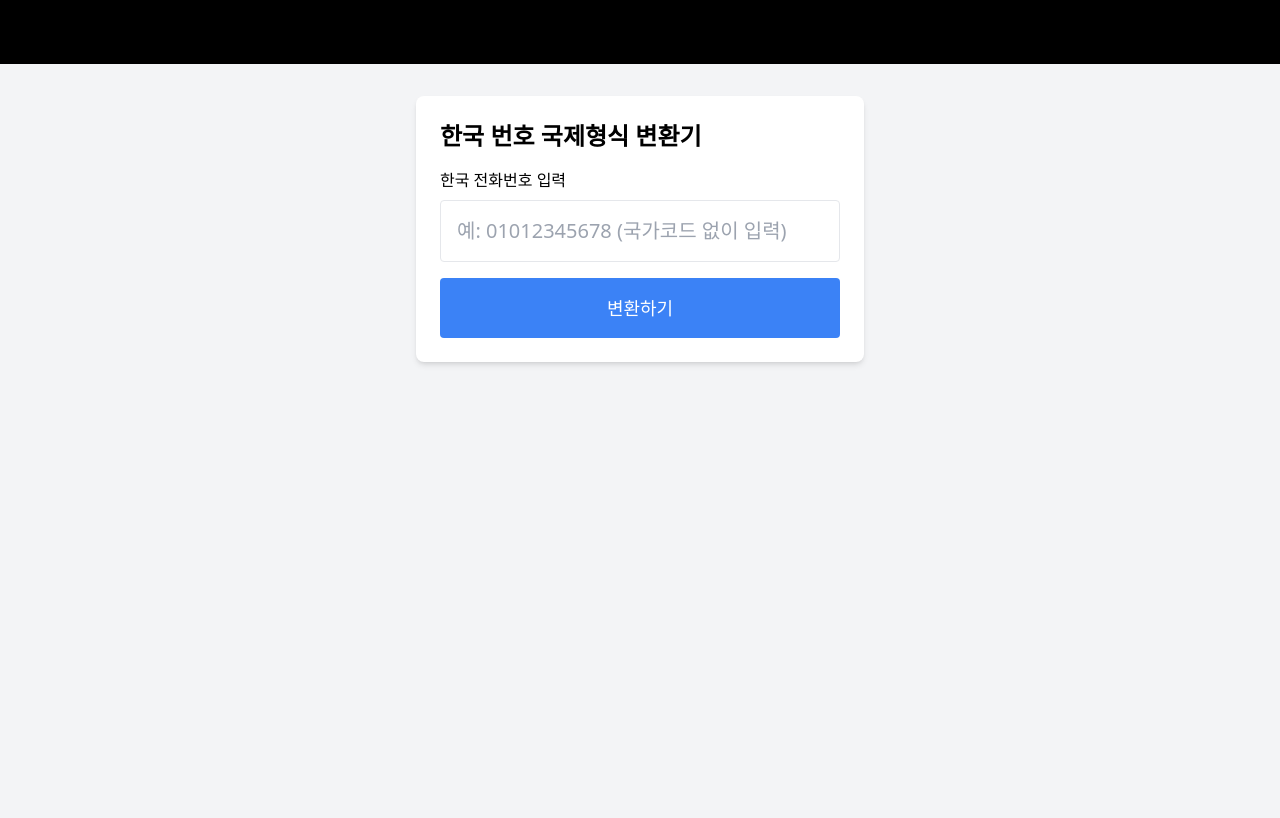
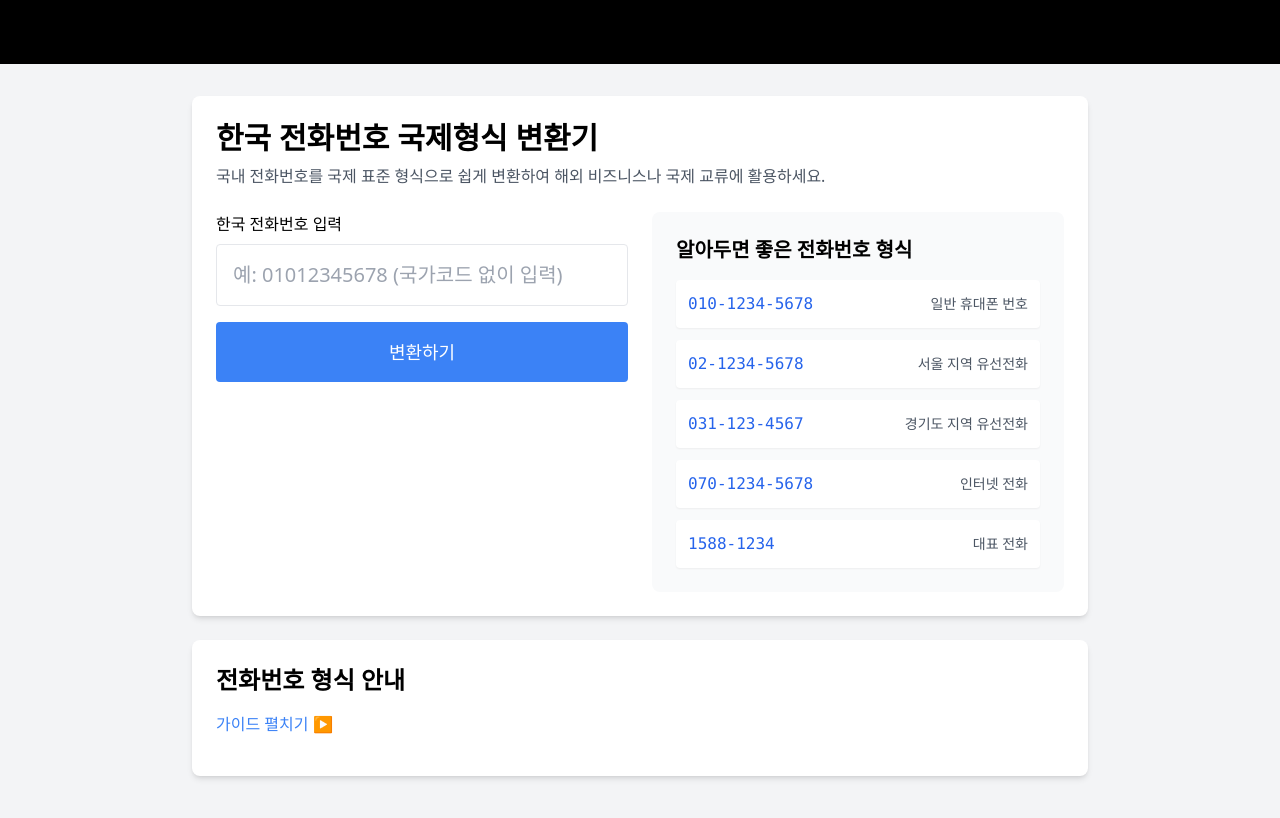
Before and after one commit to lejuho/phone_number_convert, a Next.js app: page / in a window 1280 px wide. Shown: the top 818 px of the page. Built offline with nearby package versions, Linux system fonts and the light colour scheme.

Commit message:
component detach

```diff
--- a/app/page.tsx
+++ b/app/page.tsx
@@ -1,45 +1,67 @@
 'use client';
 
-import { parsePhoneNumberFromString } from 'libphonenumber-js';
-import { useState } from 'react';
+import { useCallback, useEffect, useState } from 'react';
+
+import { convertToInternational } from '@/lib/PhoneUtils';
+import dynamic from 'next/dynamic';
+
+// 동적 임포트로 컴포넌트 분리
+const PhoneInput = dynamic(() => import('@/components/PhoneInput'), { ssr: false });
+const ConvertedNumber = dynamic(() => import('@/components/ConvertedNumber'), { ssr: false });
+const FormatGuide = dynamic(() => import('@/components/FormatGuide'), { ssr: false });
+const DetailedGuide = dynamic(() => import('@/components/DetailedGuide'), { ssr: false });
 
 export default function Home() {
-  const [phone, setPhone] = useState<string>('');
-  const [convertedNumber, setConvertedNumber] = useState<string>('');
+  const [mounted, setMounted] = useState(false);
+  const [phone, setPhone] = useState('');
+  const [convertedNumber, setConvertedNumber] = useState('');
+  const [showGuide, setShowGuide] = useState(false);
 
-  const handleConvert = () => {
-    try {
-      // 한국 번호로 강제 파싱
-      const phoneNumber = parsePhoneNumberFromString(phone, 'KR');
+  useEffect(() => {
+    setMounted(true);
+  }, []);
 
-      if (phoneNumber) {
-        setConvertedNumber(phoneNumber.formatInternational());
+  const handlePhoneChange = useCallback((value: string) => {
+    setPhone(value);
+  }, []);
+
+  const handleConvert = useCallback(() => {
+    const result = convertToInternational(phone);
+    if (result) {
+      setConvertedNumber(result);
     } else {
       alert('유효한 한국 전화번호 형식이 아닙니다');
     }
+  }, [phone]);
+
+  const handleCopy = useCallback(async () => {
+    try {
+      await navigator.clipboard.writeText(convertedNumber);
     } catch (error) {
-      console.error(error);
-      alert('올바른 번호를 입력해주세요 (예: 01012345678)');
+      console.error('복사 실패:', error);
     }
-  };
+  }, [convertedNumber]);
+
+  const toggleGuide = useCallback(() => {
+    setShowGuide(prev => !prev);
+  }, []);
+
+  if (!mounted) {
+    return null;
+  }
 
   return (
     <div className="min-h-screen bg-gray-100 p-8">
-      <div className="max-w-md mx-auto bg-white rounded-lg p-6 shadow-md">
-        <h1 className="text-2xl font-bold mb-4">한국 번호 국제형식 변환기</h1>
+      <div className="max-w-4xl mx-auto">
+        <div className="bg-white rounded-lg p-6 shadow-md mb-6">
+          <h1 className="text-3xl font-bold mb-2">한국 전화번호 국제형식 변환기</h1>
+          <p className="text-gray-600 mb-6">
+            국내 전화번호를 국제 표준 형식으로 쉽게 변환하여 해외 비즈니스나 국제 교류에 활용하세요.
+          </p>
 
+          <div className="grid md:grid-cols-2 gap-6">
             <div className="space-y-4">
-          <div>
-            <label className="block mb-2">한국 전화번호 입력</label>
-            <input
-              type="tel"
-              className="w-full p-4 border rounded text-xl"
-              value={phone}
-              onChange={(e) => setPhone(e.target.value)}
-              placeholder="예: 01012345678 (국가코드 없이 입력)"
-              pattern="[0-9]*"
-            />
-          </div>
+              <PhoneInput value={phone} onChange={handlePhoneChange} />
 
               <button
                 onClick={handleConvert}
@@ -49,20 +71,21 @@ export default function Home() {
               </button>
 
               {convertedNumber && (
-            <div className="mt-4 p-4 bg-gray-50 rounded">
-              <p className="font-semibold">국제 형식:</p>
-              <p className="text-2xl mt-2 font-mono text-blue-600">
-                {convertedNumber}
-              </p>
-              <button
-                onClick={() => navigator.clipboard.writeText(convertedNumber)}
-                className="mt-3 w-full bg-green-100 text-green-600 p-2 rounded hover:bg-green-200"
-              >
-                복사하기
-              </button>
-            </div>
+                <ConvertedNumber
+                  number={convertedNumber}
+                  onCopy={handleCopy}
+                />
               )}
             </div>
+
+            <FormatGuide />
+          </div>
+        </div>
+
+        <DetailedGuide
+          showGuide={showGuide}
+          onToggle={toggleGuide}
+        />
       </div>
     </div>
   );
--- /dev/null
+++ b/components/ConvertedNumber.tsx
@@ -0,0 +1,23 @@
+import { memo } from 'react';
+
+interface ConvertedNumberProps {
+  number: string;
+  onCopy: () => void;
+}
+
+const ConvertedNumber = memo(function ConvertedNumber({ number, onCopy }: ConvertedNumberProps) {
+  return (
+    <div className="p-4 bg-gray-50 rounded">
+      <p className="font-semibold">국제 형식:</p>
+      <p className="text-2xl mt-2 font-mono text-blue-600">{number}</p>
+      <button
+        onClick={onCopy}
+        className="mt-3 w-full bg-green-100 text-green-600 p-2 rounded hover:bg-green-200"
+      >
+        복사하기
+      </button>
+    </div>
+  );
+});
+
+export default ConvertedNumber;
--- /dev/null
+++ b/components/DetailedGuide.tsx
@@ -0,0 +1,64 @@
+import { memo } from 'react';
+
+interface DetailedGuideProps {
+  showGuide: boolean;
+  onToggle: () => void;
+}
+
+const DetailedGuide = memo(function DetailedGuide({ showGuide, onToggle }: DetailedGuideProps) {
+  return (
+    <div className="bg-white rounded-lg p-6 shadow-md">
+      <h2 className="text-2xl font-bold mb-4">전화번호 형식 안내</h2>
+      <button
+        onClick={onToggle}
+        className="mb-4 text-blue-500 hover:text-blue-600"
+      >
+        {showGuide ? '가이드 접기 ▼' : '가이드 펼치기 ▶'}
+      </button>
+
+      {showGuide && (
+        <div className="space-y-4">
+          <section>
+            <h3 className="text-xl font-semibold mb-2">국제 전화번호 형식이란?</h3>
+            <p className="text-gray-700">
+              국제 전화번호 형식은 ITU-T E.164 표준을 따르며, 국가 코드(한국의 경우 +82)를 포함한
+              표준화된 형식입니다. 이는 글로벌 커뮤니케이션에서 혼란을 방지하고 명확한 식별을 가능하게 합니다.
+            </p>
+          </section>
+
+          <section>
+            <h3 className="text-xl font-semibold mb-2">한국 전화번호 체계</h3>
+            <ul className="list-disc pl-5 space-y-2 text-gray-700">
+              <li>휴대폰 번호: 010으로 시작하는 11자리 번호</li>
+              <li>지역 번호: 02(서울), 031(경기), 032(인천) 등</li>
+              <li>특수 번호: 1588, 1666 등의 대표 번호</li>
+              <li>인터넷 전화: 070으로 시작하는 번호</li>
+            </ul>
+          </section>
+
+          <section>
+            <h3 className="text-xl font-semibold mb-2">자주 묻는 질문</h3>
+            <div className="space-y-3">
+              <div>
+                <p className="font-medium">Q: 왜 국제 형식으로 변환이 필요한가요?</p>
+                <p className="text-gray-700">
+                  해외 비즈니스 파트너와의 연락, 국제 문서 작성, 해외 서비스 가입 등에서
+                  표준화된 형식이 요구됩니다.
+                </p>
+              </div>
+              <div>
+                <p className="font-medium">Q: 변환된 번호는 어떻게 사용하나요?</p>
+                <p className="text-gray-700">
+                  변환된 형식은 그대로 복사하여 국제 문서, 해외 서비스 가입 양식,
+                  명함 등에 사용할 수 있습니다.
+                </p>
+              </div>
+            </div>
+          </section>
+        </div>
+      )}
+    </div>
+  );
+});
+
+export default DetailedGuide;
--- /dev/null
+++ b/components/FormatGuide.tsx
@@ -0,0 +1,29 @@
+// components/FormatGuide.tsx
+
+import { memo } from 'react';
+
+const FormatGuide = memo(function FormatGuide() {
+  const commonFormats = [
+    { format: '010-1234-5678', desc: '일반 휴대폰 번호' },
+    { format: '02-1234-5678', desc: '서울 지역 유선전화' },
+    { format: '031-123-4567', desc: '경기도 지역 유선전화' },
+    { format: '070-1234-5678', desc: '인터넷 전화' },
+    { format: '1588-1234', desc: '대표 전화' },
+  ];
+
+  return (
+    <div className="bg-gray-50 p-6 rounded-lg">
+      <h2 className="text-xl font-semibold mb-4">알아두면 좋은 전화번호 형식</h2>
+      <div className="space-y-3">
+        {commonFormats.map((item, index) => (
+          <div key={index} className="flex justify-between items-center p-3 bg-white rounded shadow-sm">
+            <span className="font-mono text-blue-600">{item.format}</span>
+            <span className="text-gray-600 text-sm">{item.desc}</span>
+          </div>
+        ))}
+      </div>
+    </div>
+  );
+});
+
+export default FormatGuide;
--- /dev/null
+++ b/components/PhoneInput.tsx
@@ -0,0 +1,24 @@
+import { memo } from 'react';
+
+interface PhoneInputProps {
+  value: string;
+  onChange: (value: string) => void;
+}
+
+const PhoneInput = memo(function PhoneInput({ value, onChange }: PhoneInputProps) {
+  return (
+    <div>
+      <label className="block mb-2 font-medium">한국 전화번호 입력</label>
+      <input
+        type="tel"
+        className="w-full p-4 border rounded text-xl"
+        value={value}
+        onChange={(e) => onChange(e.target.value)}
+        placeholder="예: 01012345678 (국가코드 없이 입력)"
+        pattern="[0-9]*"
+      />
+    </div>
+  );
+});
+
+export default PhoneInput;
--- /dev/null
+++ b/lib/PhoneUtils.ts
@@ -0,0 +1,13 @@
+import { parsePhoneNumberFromString } from 'libphonenumber-js';
+
+export const convertToInternational = (phone: string) => {
+  try {
+    const phoneNumber = parsePhoneNumberFromString(phone, 'KR');
+    return phoneNumber ? phoneNumber.formatInternational() : null;
+  } catch (error) {
+    console.error('Phone conversion error:', error);
+    return null;
+  }
+};
+
+export default convertToInternational;
```
Lines whose indentation alone changed are shown as unchanged.
